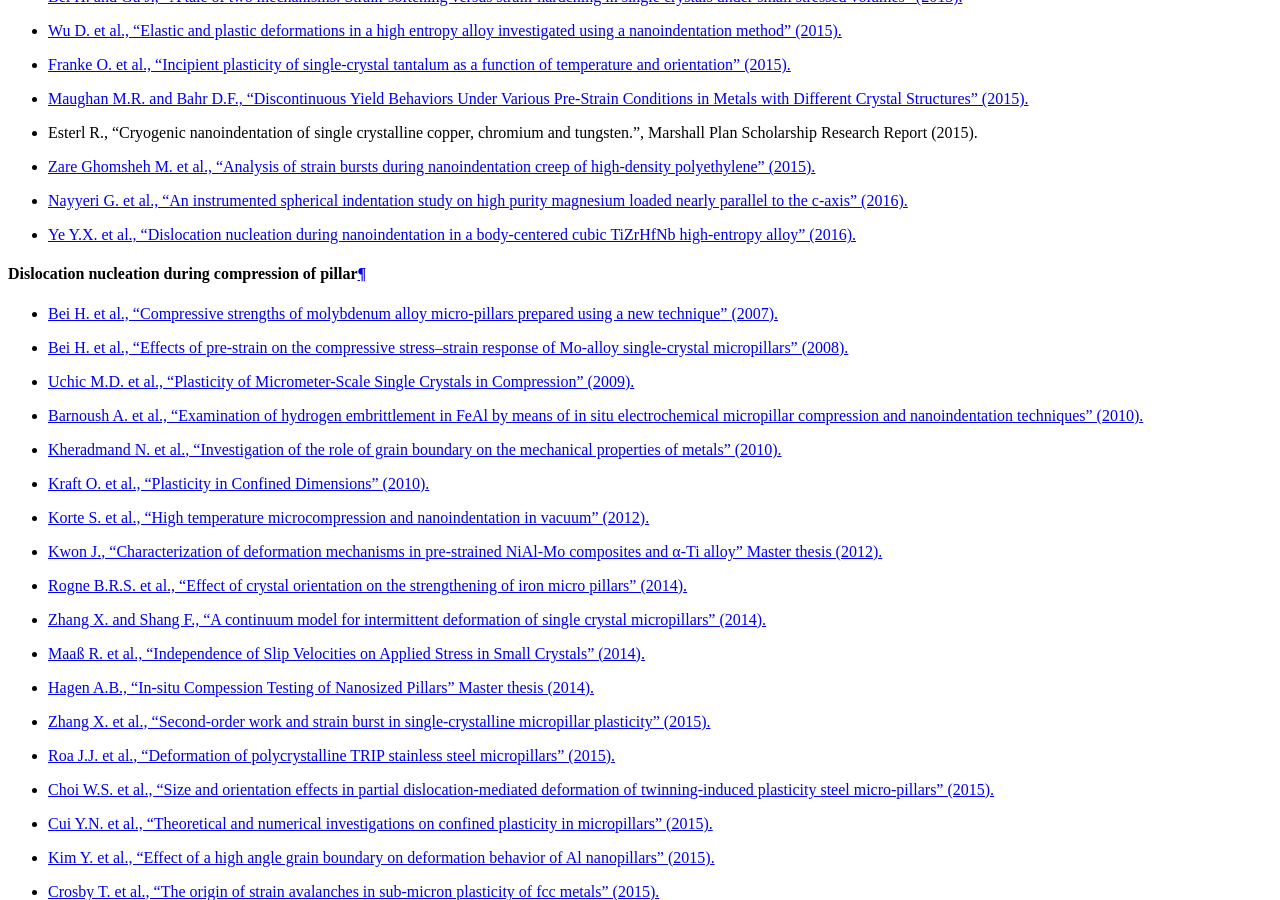
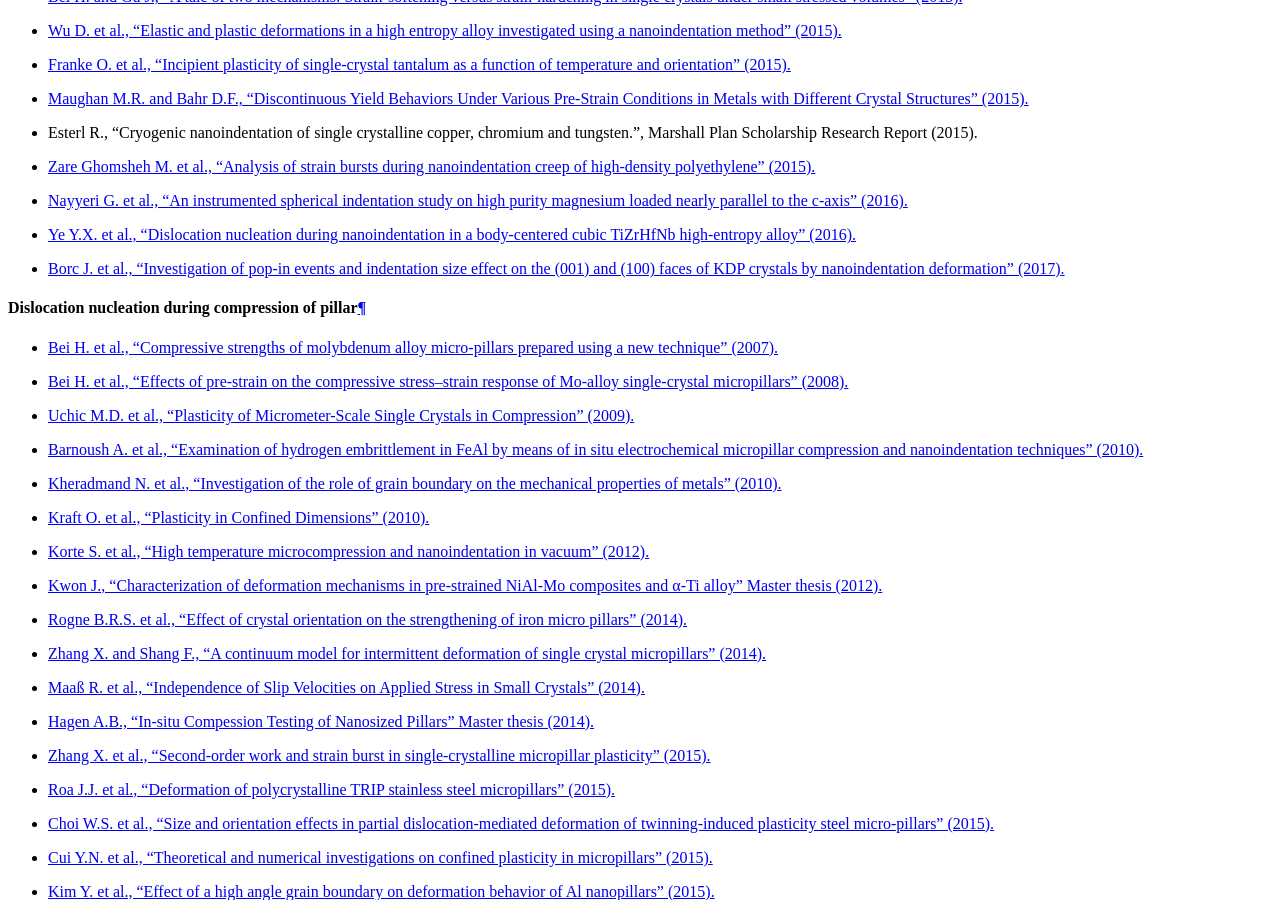
Before and after one commit to DavidMercier/PopIn, a Sphinx documentation site: the page built from doc/links_ref.rst, in a window 1280 px wide and 900 px high, scrolled down 4250 px. Built offline with Sphinx 7.4.7, drawn with Linux system fonts in a browser that asks for light colours; comment, search, counter and statistics services are not loaded.

Commit message:
updated doc

```diff
--- a/doc/links_ref.rst
+++ b/doc/links_ref.rst
@@ -142,6 +142,7 @@ Dislocation nucleation during (nano)indentation
 * `Zare Ghomsheh M. et al., "Analysis of strain bursts during nanoindentation creep of high-density polyethylene" (2015). <http://dx.doi.org/10.1002/pi.4967>`_
 * `Nayyeri G. et al., "An instrumented spherical indentation study on high purity magnesium loaded nearly parallel to the c-axis" (2016). <http://dx.doi.org/10.1016/j.msea.2016.05.112>`_
 * `Ye Y.X. et al., "Dislocation nucleation during nanoindentation in a body-centered cubic TiZrHfNb high-entropy alloy" (2016). <http://dx.doi.org/10.1016/j.scriptamat.2016.11.019>`_
+* `Borc J. et al., "Investigation of pop-in events and indentation size effect on the (001) and (100) faces of KDP crystals by nanoindentation deformation" (2017). <http://dx.doi.org/10.1016/j.msea.2017.09.069>`_
 
 Dislocation nucleation during compression of pillar
 -----------------------------------------------------
```
